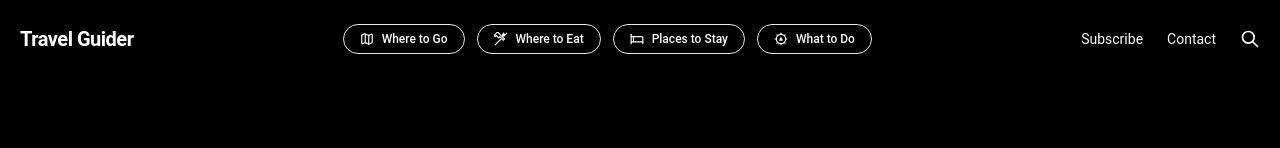
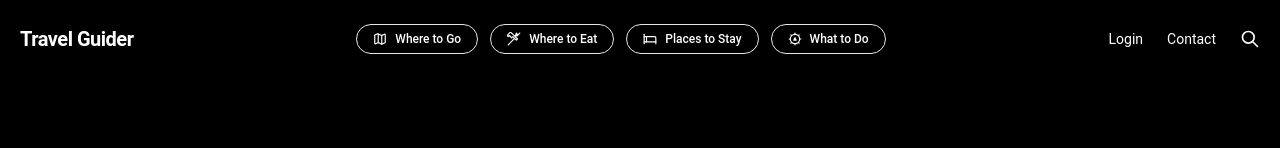
Before and after one commit to amoreCaro/wp_blog_front, a website built with webpack: page src/html/single-post.html in a window 1280 px wide. Shown: the top 148 px of the page. Built offline with nearby package versions, Linux system fonts and the light colour scheme; files whose address does not match are found by name.

Commit message:
Change subscribe to login button in header

```diff
--- a/src/html/single-post.html
+++ b/src/html/single-post.html
@@ -57,7 +57,7 @@
 
                 <div class="flex items-center gap-4 md:gap-6 text-sm">
                     <div class="hidden lg:flex items-center gap-6">
-                        <a href="#" class="transition-colors hover:text-blue-400">Subscribe</a>
+                        <a href="#" class="transition-colors hover:text-blue-400">Login</a>
                         <a href="#" class="transition-colors hover:text-blue-400">Contact</a>
                     </div>
 
```
Also changed, not shown: dist/css/main.css, dist/single-post.html.
